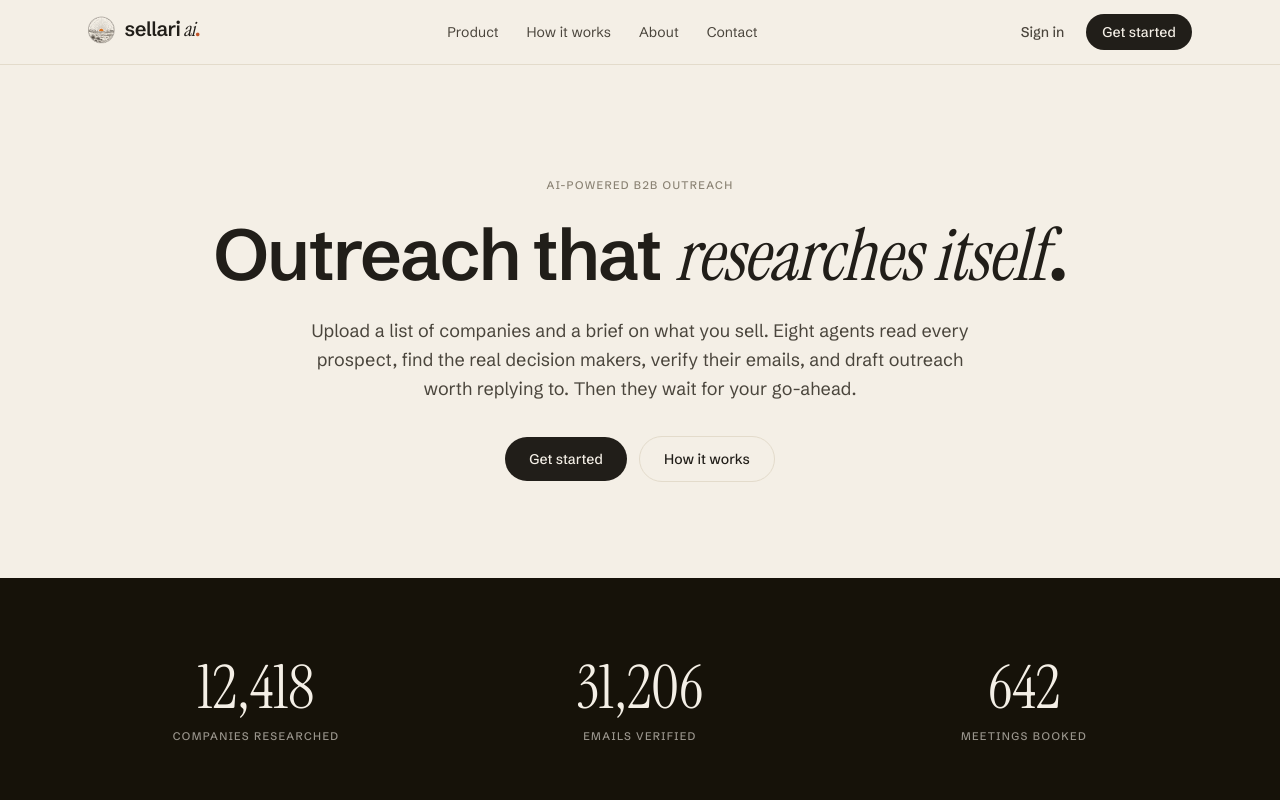
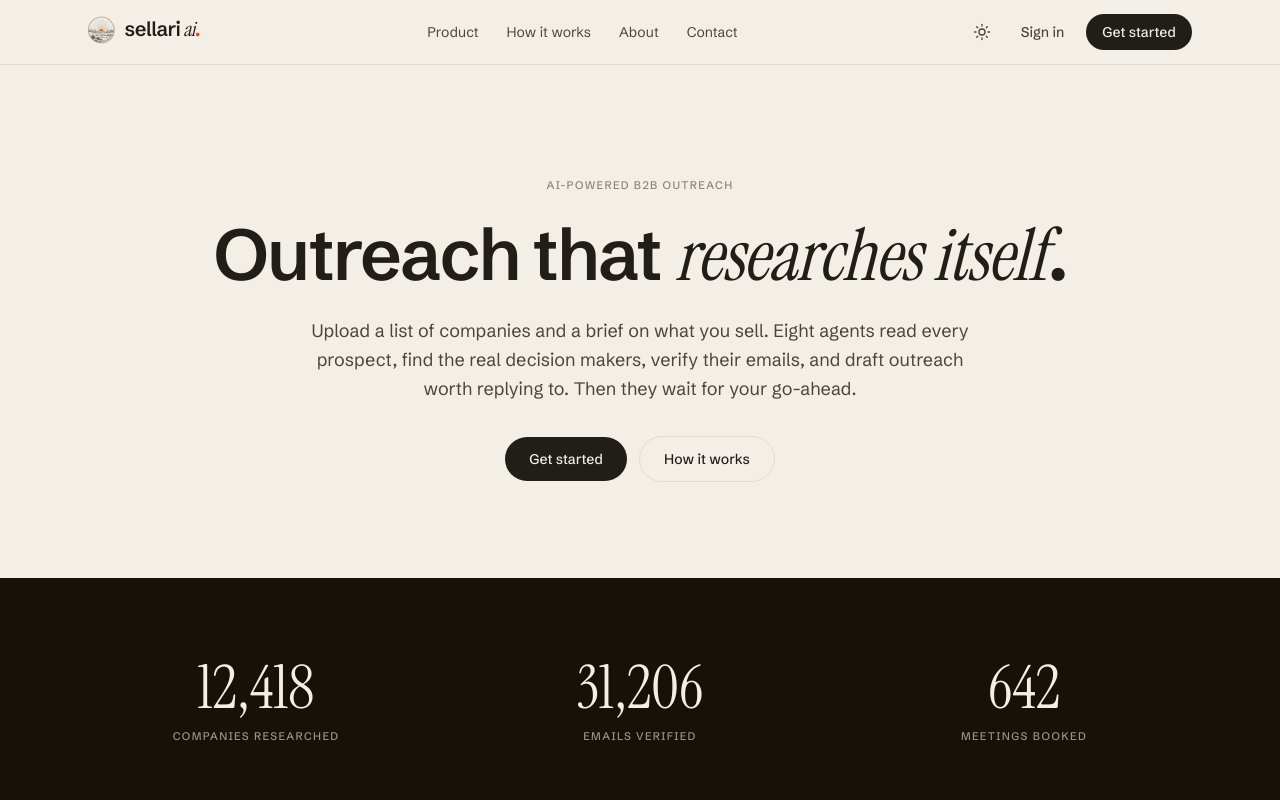
Before and after one commit to PulkitGarg31/SynthSales-Agentic-AI-Sales-CRM, a Next.js app in the folder web/: page / in a window 1280 px wide. Shown: the top 800 px of the page. Built offline with nearby package versions, Linux system fonts and the light colour scheme.

Commit message:
feat(web): dark mode — token-swap palette, no-flash boot, theme toggle in both topbars

```diff
--- a/web/src/app/globals.css
+++ b/web/src/app/globals.css
@@ -23,6 +23,46 @@
   --font-sans: var(--font-schibsted), ui-sans-serif, system-ui, sans-serif;
   --font-serif: var(--font-instrument), ui-serif, Georgia, serif;
   --font-mono: var(--font-geist-mono), ui-monospace, monospace;
+}
+
+/* Class-based dark variant: the boot script in layout.tsx sets .dark on <html>
+   before paint; the ThemeToggle flips it. */
+@custom-variant dark (&:where(.dark, .dark *));
+
+/* Dark palette: the same warm editorial language, lights out. Every utility
+   reads these vars, so components need no dark: classes of their own. */
+.dark {
+  color-scheme: dark;
+  --color-cream: #16130f;
+  --color-paper: #1e1a15;
+  --color-ink: #ece5d6;
+  --color-ink-soft: #b3aa97;
+  --color-ink-faint: #7d7466;
+  --color-line: #2e2922;
+  --color-terracotta: #d4683c;
+  --color-band: #0d0b08;
+  --color-moss: #8aa67e;
+  --color-amber: #d9a847;
+  --color-amber-deep: #e2b765;
+  --color-rust: #e06a52;
+}
+
+/* Band sections are dark in BOTH themes - the text-cream inside them must stay
+   light, so re-point the cream var within any bg-band surface. */
+.dark .bg-band {
+  --color-cream: #f4efe6;
+}
+
+/* Overlay scrims must stay dark scrims; with ink flipped light, bg-ink/40
+   would read as a milky veil. */
+.dark .bg-ink\/40 {
+  background-color: rgb(0 0 0 / 0.65);
+}
+
+/* The engraved emblem PNG is cut for light backgrounds: flip its lightness,
+   then rotate hue back so the terracotta core stays terracotta. */
+.dark img[src*="emblem"] {
+  filter: invert(1) hue-rotate(180deg);
 }
 
 /* Cascade notes:
--- a/web/src/app/layout.tsx
+++ b/web/src/app/layout.tsx
@@ -17,14 +17,32 @@ export const metadata: Metadata = {
     "Eight AI agents research companies, find decision makers, verify emails, draft outreach, and book the meeting. You approve every send.",
 };
 
-export const viewport: Viewport = { themeColor: "#f4efe6" };
+export const viewport: Viewport = {
+  themeColor: [
+    { media: "(prefers-color-scheme: light)", color: "#f4efe6" },
+    { media: "(prefers-color-scheme: dark)", color: "#16130f" },
+  ],
+};
+
+// Runs before anything paints (parser-blocking, first in <body>): saved choice
+// wins, otherwise the OS preference. Keeps a dark-mode user from getting a
+// cream flash on every load.
+const themeBoot = `(function(){try{var t=localStorage.getItem("sellari_theme");if(t==="dark"||(!t&&matchMedia("(prefers-color-scheme: dark)").matches))document.documentElement.classList.add("dark")}catch(e){}})()`;
 
 export default function RootLayout({ children }: { children: React.ReactNode }) {
   return (
     /* Font variable classes must stay on <html> (:root) - globals.css resolves
-       var(--font-schibsted) etc. at :root; moving them to <body> breaks all three. */
-    <html lang="en" className={`${sans.variable} ${serif.variable} ${mono.variable}`}>
-      <body>{children}</body>
+       var(--font-schibsted) etc. at :root; moving them to <body> breaks all three.
+       suppressHydrationWarning: the boot script adds .dark outside React. */
+    <html
+      lang="en"
+      className={`${sans.variable} ${serif.variable} ${mono.variable}`}
+      suppressHydrationWarning
+    >
+      <body>
+        <script dangerouslySetInnerHTML={{ __html: themeBoot }} />
+        {children}
+      </body>
     </html>
   );
 }
--- a/web/src/components/marketing/MarketingTopbar.tsx
+++ b/web/src/components/marketing/MarketingTopbar.tsx
@@ -1,6 +1,7 @@
 import Link from "next/link";
 import { Menu } from "lucide-react";
 import { Wordmark } from "@/components/brand/Wordmark";
+import { ThemeToggle } from "@/components/ui/ThemeToggle";
 
 const NAV = [
   { label: "Product", href: "/#features" },
@@ -28,6 +29,7 @@ export function MarketingTopbar() {
           ))}
         </nav>
         <div className="flex items-center gap-1.5">
+          <ThemeToggle />
           <Link
             href="/login"
             className="rounded-full px-4 py-2 text-sm font-medium text-ink-soft transition hover:text-ink"
--- a/web/src/components/shell/Topbar.tsx
+++ b/web/src/components/shell/Topbar.tsx
@@ -7,6 +7,7 @@ import { LogOut, Menu, Settings, ShieldCheck } from "lucide-react";
 import { useAuth } from "@/components/AuthProvider";
 import { Badge } from "@/components/ui/Badge";
 import { Eyebrow } from "@/components/ui/Eyebrow";
+import { ThemeToggle } from "@/components/ui/ThemeToggle";
 import { eyebrowFor } from "@/lib/nav";
 import { Bell } from "./Bell";
 
@@ -129,6 +130,7 @@ export function Topbar({ onMenu }: { onMenu: () => void }) {
       </div>
       <div className="flex items-center gap-3">
         <OutboundChip />
+        <ThemeToggle />
         <Bell />
         <UserMenu />
       </div>
--- /dev/null
+++ b/web/src/components/ui/ThemeToggle.tsx
@@ -0,0 +1,28 @@
+"use client";
+
+import { Moon, Sun } from "lucide-react";
+
+/**
+ * Flips .dark on <html> and persists the choice. The icon swap is pure CSS
+ * (dark: variant), so there is no client state and no hydration mismatch.
+ */
+export function ThemeToggle() {
+  return (
+    <button
+      type="button"
+      aria-label="Toggle dark mode"
+      onClick={() => {
+        const dark = document.documentElement.classList.toggle("dark");
+        try {
+          localStorage.setItem("sellari_theme", dark ? "dark" : "light");
+        } catch {
+          /* private mode: the theme just won't persist */
+        }
+      }}
+      className="rounded-lg p-2 text-ink-soft transition-colors hover:bg-paper hover:text-ink"
+    >
+      <Sun aria-hidden size={18} strokeWidth={1.75} className="dark:hidden" />
+      <Moon aria-hidden size={18} strokeWidth={1.75} className="hidden dark:block" />
+    </button>
+  );
+}
```
